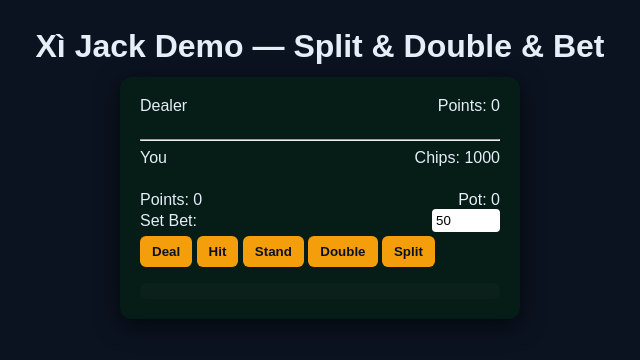
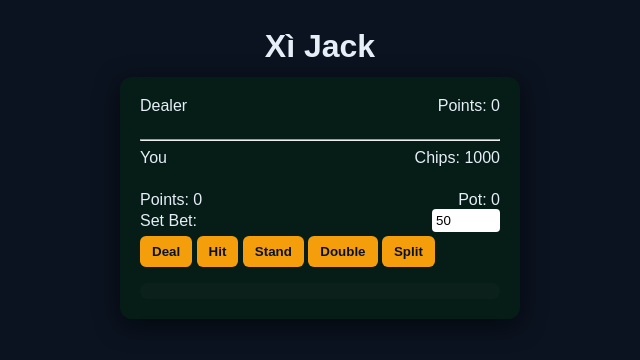
Before and after one commit to phanbao15042007-cpu/poker, a plain HTML site: page index.html in a window 1280 px wide. Shown: the whole page, without its empty margins (320-960 px from the left). Drawn offline with Linux system fonts and the light colour scheme.

Commit message:
index.html

```diff
--- a/index.html
+++ b/index.html
@@ -3,7 +3,7 @@
 <head>
 <meta charset="utf-8">
 <meta name="viewport" content="width=device-width, initial-scale=1">
-<title>Xì Jack Demo với Split & Double & Bet Adjustment</title>
+<title>Xì Jack </title>
 <style>
 body{background:#0b1320;color:#e6eef8;font-family:Arial,sans-serif;display:flex;flex-direction:column;align-items:center;padding:20px;}
 h1{margin:0 0 12px 0}
@@ -19,7 +19,7 @@ input[type=number]{width:60px;padding:4px;border-radius:4px;border:none;margin-l
 </style>
 </head>
 <body>
-<h1>Xì Jack Demo — Split & Double & Bet</h1>
+<h1>Xì Jack </h1>
 <div class="table">
 <div class="player-info"><div>Dealer</div><div>Points: <span id="dealerPoints">0</span></div></div>
 <div class="cards" id="dealerCards"></div>
```
